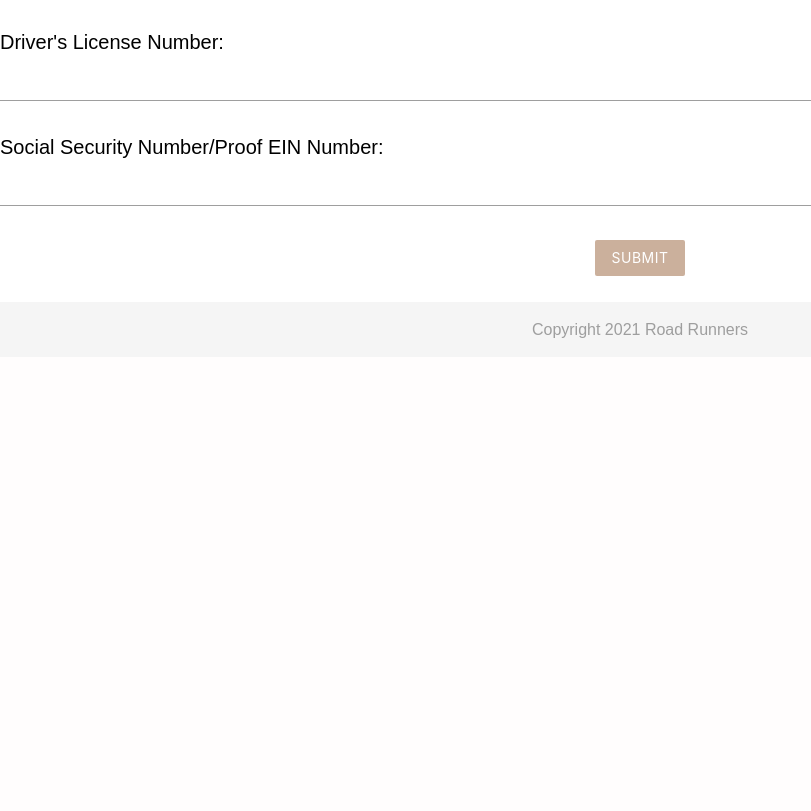
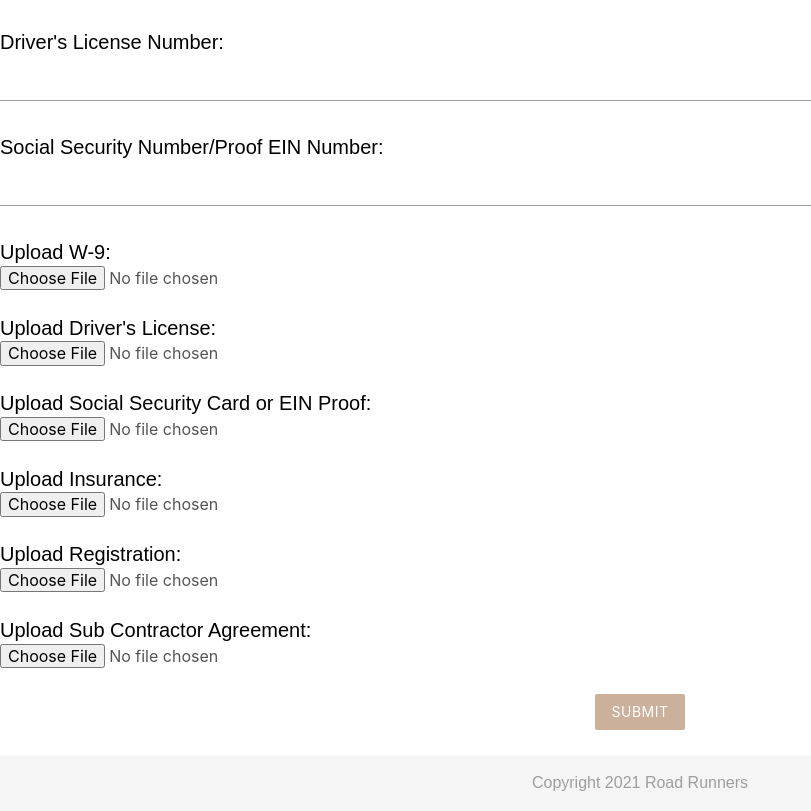
Before and after one commit to MintSquirrel/truck-site-github, a PHP site: page /applycontractor.php in a window 1280 px wide. Shown: the part 927-1738 px from the top of the page, without its empty margins (0-811 px from the left). Before the commit the page ends 1265 px from the top, so only its background shows below. Run offline with PHP 8.4, Linux system fonts and the light colour scheme.

Commit message:
added file upload for contractor page

```diff
--- a/applycontractor.php
+++ b/applycontractor.php
@@ -137,6 +137,12 @@ if(isset($_POST['submit'])){
         display: block;
       }
     </style>
+    <style>
+      .upload{
+        text-align: left;
+        display: block;
+      }
+    </style>
 
     <body>
         <div class="contractor">
@@ -184,6 +190,30 @@ if(isset($_POST['submit'])){
             <input type="number" id="social" name="social" value="<?php echo htmlspecialchars($social) ?>" ><br><br>
             <div class="red-text"><?php echo $errors['social']; ?></div>
 
+            <label for="w9" class="label">Upload W-9:</label>
+            <input type="file" id="w9" name="w9" class="upload">
+            <br>
+
+            <label for="licenseUpload" class="label">Upload Driver's License:</label>
+            <input type="file" id="licenseUpload" name="licenseUpload" class="upload">
+            <br>
+
+            <label for="ssEin" class="label">Upload Social Security Card or EIN Proof:</label>
+            <input type="file" id="ssEin" name="ssEin" class="upload">
+            <br>
+
+            <label for="insurance" class="label">Upload Insurance:</label>
+            <input type="file" id="insurance" name="insurance" class="upload">
+            <br>
+
+            <label for="registration" class="label">Upload Registration:</label>
+            <input type="file" id="registration" name="registration" class="upload">
+            <br>
+
+            <label for="subcontract" class="label">Upload Sub Contractor Agreement:</label>
+            <input type="file" id="subcontract" name="subcontract" class="upload">
+            <br>
+
           <center><input type="submit" name="submit" class="btn brand z-depth-0" value="Submit"></center><br>
         </form>
     </body>
```
